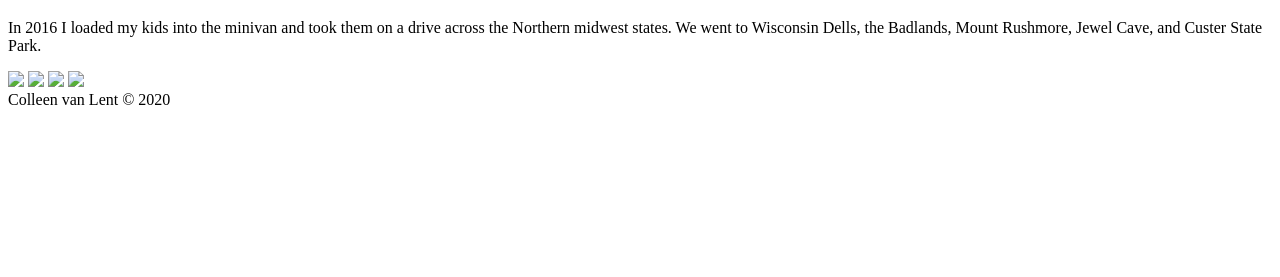
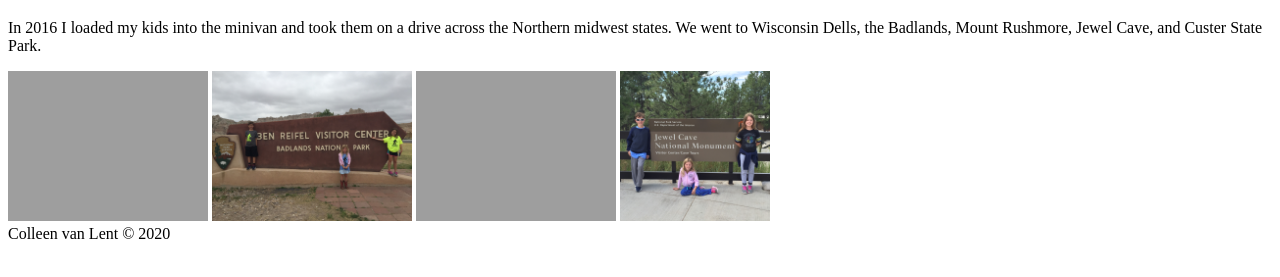
Before and after one commit to kelleysweitzer/homework1, a plain HTML site: page family.html in a window 1280 px wide. Shown: the part 87-364 px from the top of the page. Drawn offline with Linux system fonts and the light colour scheme; the site is published under a folder, as on GitHub Pages, so addresses that start at the root find nothing.

Commit message:
finally linked css & html :)

```diff
--- a/family.html
+++ b/family.html
@@ -3,7 +3,7 @@
 <head>
 	<meta charset="UTF-8">
 	<title>Family</title>
-	<link rel="stylesheet" href="/css/style.css">
+	<link rel="stylesheet" href="css/style.css" type= "text/css">
 </head>
 <body>
 About
@@ -13,10 +13,10 @@ Family
 <h1>Family</h1>
 <main>
 <p>In 2016 I loaded my kids into the minivan and took them on a drive across the Northern midwest states.  We went to Wisconsin Dells, the Badlands, Mount Rushmore, Jewel Cave, and Custer State Park.</p>
-<img src = "/img/wisconsin_dells.jpg"/>
-<img src = "/img/badlands.jpg"/>
-<img src = "/img/falling.jpg"/>
-<img src = "/img/jewel_cave.jpg"/>
+<img src = "img/wisconsin_dells.jpg"/>
+<img src = "img/badlands.jpg"/>
+<img src = "img/falling.jpg"/>
+<img src = "img/jewel_cave.jpg"/>
 </main>
 
 Colleen van Lent &copy; 2020
```
Also changed, not shown: index.html (+1 -1 lines).
